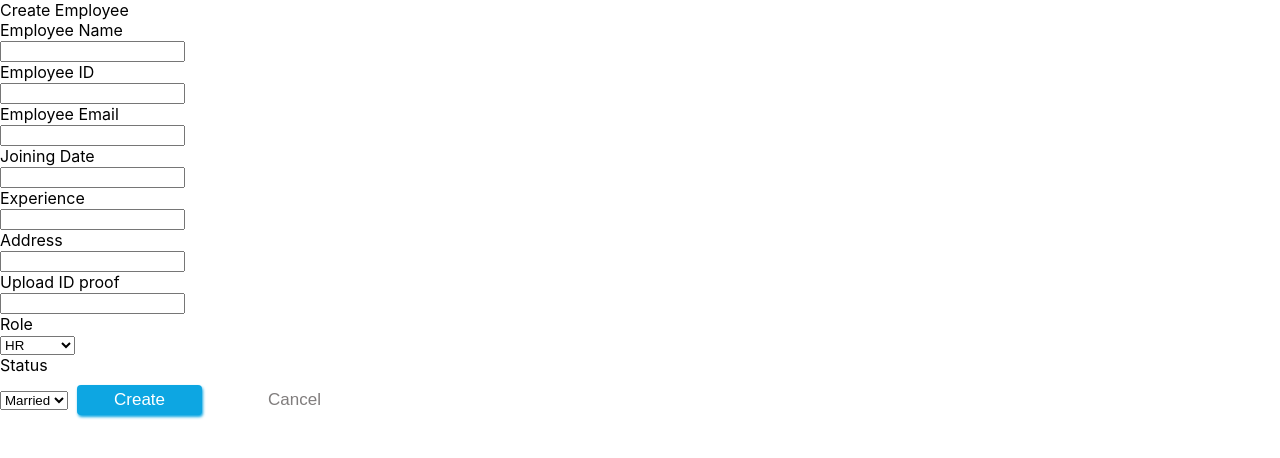
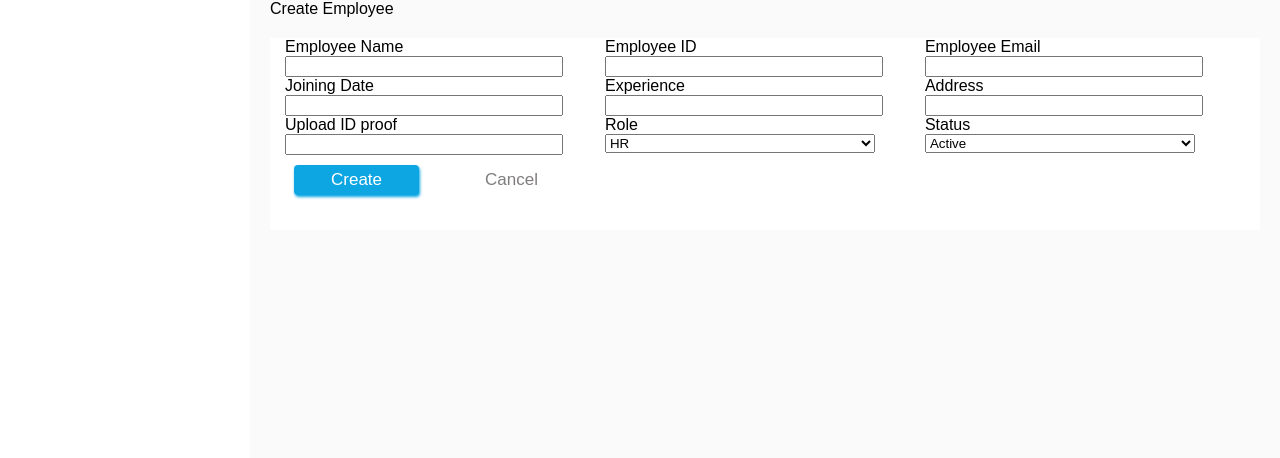
Before and after one commit to sreerajpr06/keyvalue-reactjs, a React (Create React App) app: page /create in a window 1280 px wide. Shown: the top 458 px of the page. Built offline with nearby package versions, Linux system fonts and the light colour scheme.

Commit message:
Added styles for createEmployee page

```diff
--- a/src/CreateEmployee.jsx
+++ b/src/CreateEmployee.jsx
@@ -1,6 +1,7 @@
 import Button from "./components/Button";
 import InputField from "./components/InputField";
 import InputSelect from "./components/InputSelect";
+import "./styles/styles.css"
 
 const CreateEmployee = () => {
     const onClick = () => {
@@ -30,22 +31,24 @@ const CreateEmployee = () => {
         {
             label: "Status", name: "status",
             options: [
-                { key: "married", value: "Married" },
-                { key: "single", value: "Single" }
+                { key: "active", value: "Active" },
+                { key: "inactive", value: "Inactive" }
             ]
         }
     ]
     return (
         <>
+            <main>
                 <div>
                     Create Employee
                 </div>
-            <form action="" id="create-emp">
-                {inputFields.map(element => <InputField label={element.label} type={element.type} />)}
-                {inputSelects.map(element => <InputSelect label={element.label} name={element.name} options={element.options}/>)}
+                <form action="" id="create-emp" className="form-flex">
+                    {inputFields.map(element => <InputField label={element.label} type={element.type} className="form-element"/>)}
+                    {inputSelects.map(element => <InputSelect label={element.label} name={element.name} className="form-element" options={element.options}/>)}
                     <Button label='Create' handleClick={() => {}} className='btn1'/>
                     <Button label='Cancel' handleClick={() => {}} className='btn2'/>
                 </form>
+            </main>
         </>
     );
 }
--- a/src/components/InputField.jsx
+++ b/src/components/InputField.jsx
@@ -1,9 +1,12 @@
+import "../styles/styles.css"
+
 const InputField = ({
     label,
-    onChange
+    onChange,
+    className
 }) => {
     return (
-        <div>
+        <div className={className}>
             <div>{label}</div>
             <input type="text" onChange={(event) => onChange(event.target.value)}/>
         </div>
--- a/src/components/InputSelect.jsx
+++ b/src/components/InputSelect.jsx
@@ -1,11 +1,15 @@
+import "../styles/styles.css"
+
 const InputSelect = (props) => {
-    const { name, label, options } = props;
+    const { name, label, options, className } = props;
     return (
         <>
-            <div>{label}</div>
-            <select name={name}>
-                {options.map(option => <option value={option.key}>{option.value}</option>)}
-            </select>
+            <div className={className}>
+                <div>{label}</div>
+                <select name={name}>
+                    {options.map(option => <option value={option.key}>{option.value}</option>)}
+                </select>
+            </div>
         </>
     )
 }
--- /dev/null
+++ b/src/styles/styles.css
@@ -0,0 +1,53 @@
+body {
+    margin: 0;
+    position: relative;
+    font-family: sans-serif;
+    box-sizing: border-box;
+}
+
+main {
+    position: absolute;
+    margin-left: 250px;
+    padding-left: 20px;
+    padding-right: 20px;
+    width: calc(100% - 270px - 20px);
+    height: 100vh;
+    background-color: #fafafa;
+}
+
+.form-flex {
+    display: flex;
+    flex-wrap: wrap;
+    margin-top: 20px;
+    background-color: white;
+    padding: 15px;
+    padding-top: 0;
+}
+
+.form-element {
+    width: calc(33.33% - 50px);
+    padding-right: 50px;
+}
+
+.form-element p {
+    margin: 0;
+    padding-top: 15px;
+    padding-left: 0;
+    padding-bottom: 5px;
+    width: 100%;
+    color: #b0b0b0;
+    font-weight: bold;
+    font-size: 15px;
+}
+
+.form-element input{
+    width: 100%;
+}
+
+.form-element select{
+    width: 100%;
+}
+
+.card {
+
+}
```
Lines whose indentation alone changed are shown as unchanged.
